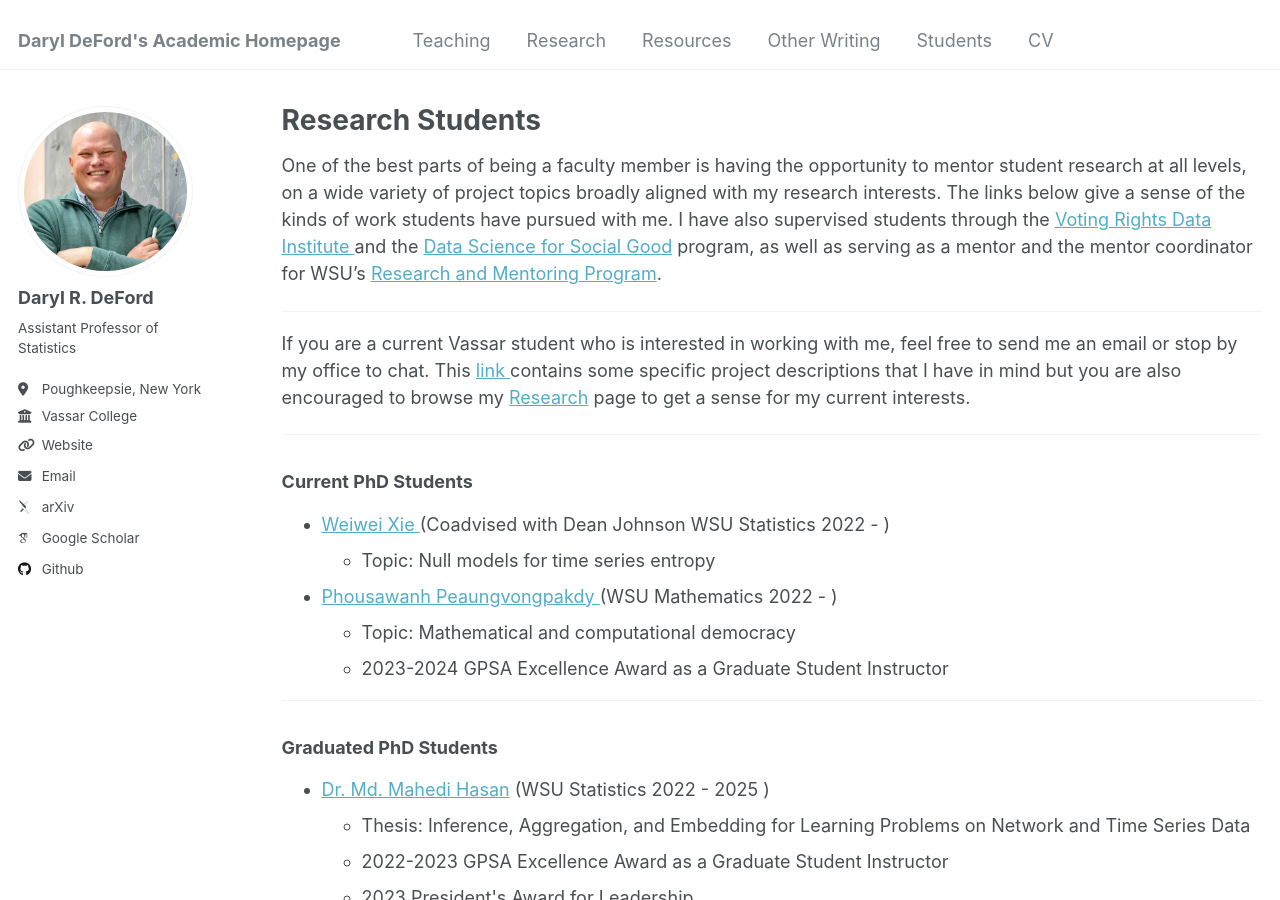
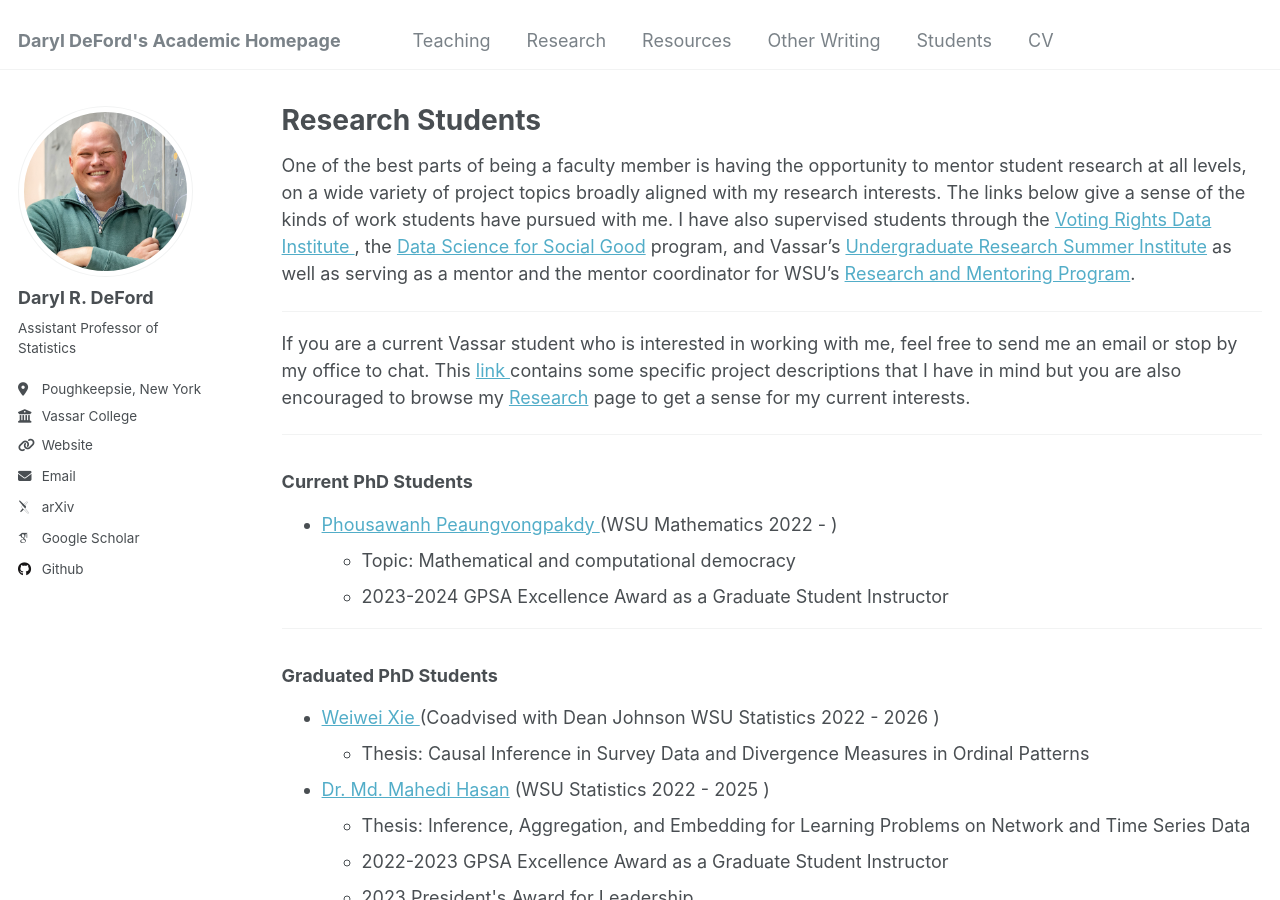
Before and after one commit to drdeford/drdeford.github.io, a Jekyll site: the page built from _pages/Students.md, in a window 1280 px wide and 900 px high. Built offline with Jekyll 4.4.1, drawn with Linux system fonts in a browser that asks for light colours; some web fonts are replaced.

Commit message:
Update Students.md

```diff
--- a/_pages/Students.md
+++ b/_pages/Students.md
@@ -8,7 +8,7 @@ redirect_from:
   - /Students.html
 ---
 
-One of the best parts of being a faculty member is having the opportunity to mentor student research at all levels, on a wide variety of project topics broadly aligned with my research interests. The links below give a sense of the kinds of work students have pursued with me. I have also supervised students through the <a href ="https://sites.tufts.edu/vrdi/"> Voting Rights Data Institute </a> and the <a href = "https://uwescience.github.io/DSSG2021-redistricting-website/">Data Science for Social Good</a> program, as well as serving as a mentor and the mentor coordinator for WSU's <a href="https://provost.wsu.edu/stem-sss/stem-engagement/">Research and Mentoring Program</a>.
+One of the best parts of being a faculty member is having the opportunity to mentor student research at all levels, on a wide variety of project topics broadly aligned with my research interests. The links below give a sense of the kinds of work students have pursued with me. I have also supervised students through the <a href ="https://sites.tufts.edu/vrdi/"> Voting Rights Data Institute </a>, the <a href = "https://uwescience.github.io/DSSG2021-redistricting-website/">Data Science for Social Good</a> program,  and Vassar's <a href="https://www.vassar.edu/ursi"> Undergraduate Research Summer Institute</a> as well as serving as a mentor and the mentor coordinator for WSU's <a href="https://provost.wsu.edu/stem-sss/stem-engagement/">Research and Mentoring Program</a>.
 
 <hr>
 
@@ -19,11 +19,6 @@ If you are a current Vassar student who is interested in working with me, feel f
 <h3> Current PhD Students </h3>
 <ul>
 
-<li> <a href="https://www.math.wsu.edu/students/wxie/"> Weiwei Xie </a> (Coadvised with Dean Johnson WSU Statistics 2022 - )
-</li>
-<ul>
-<li>Topic: Null models for time series entropy </li>
-</ul>
 
 <!--
 <li> <a href="https://www.math.wsu.edu/students/pgambill/"> Patrick Gambill </a> (WSU Mathematics 2022 - )
@@ -52,6 +47,12 @@ If you are a current Vassar student who is interested in working with me, feel f
 <hr>
 <h3> Graduated  PhD Students </h3>
 <ul>
+  <li> <a href="https://www.math.wsu.edu/students/wxie/"> Weiwei Xie </a> (Coadvised with Dean Johnson WSU Statistics 2022 - 2026 )
+</li>
+<ul>
+<li>Thesis: Causal Inference in Survey Data and Divergence Measures in Ordinal Patterns </li>
+</ul>
+
   <li> <a href="https://www.math.wsu.edu/students/mhasan/">Dr. Md. Mahedi Hasan</a> (WSU Statistics 2022 - 2025 )
 </li>
 <ul>
```
